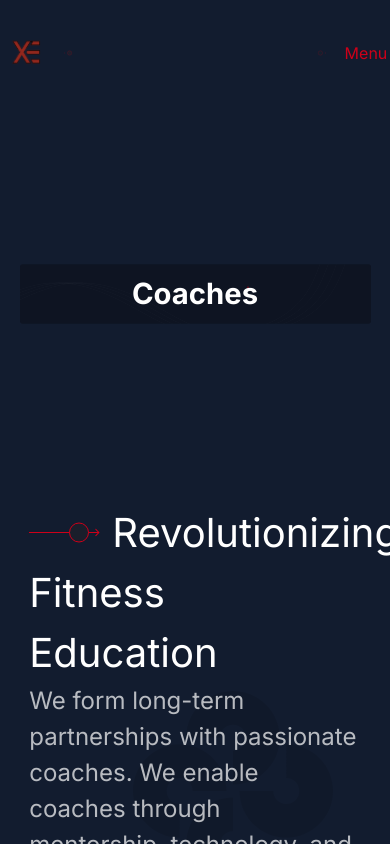
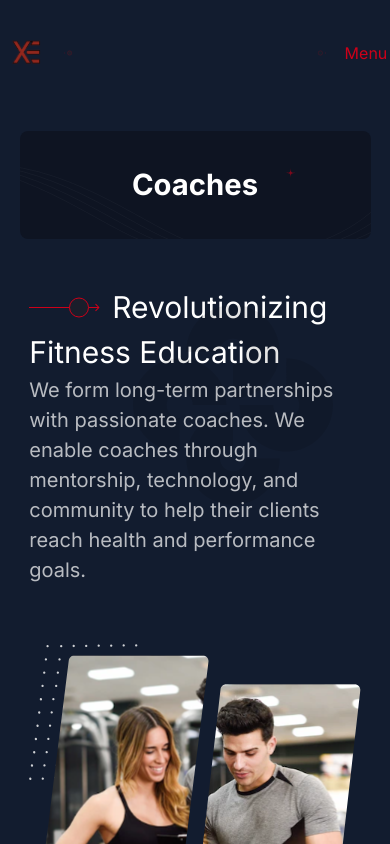
Before and after one commit to mccashland/Xelik-Website, a Next.js app: page /coaches in a window 390 px wide. Shown: the top 844 px of the page. Built offline with nearby package versions, Linux system fonts and the light colour scheme.

Commit message:
fixed responsiveness

```diff
--- a/src/app/page.tsx
+++ b/src/app/page.tsx
@@ -1,5 +1,4 @@
 import LogoHeader from "@/components/LogoHeader/page";
-import Image from "next/image";
 import Link from "next/link";
 
 export default function Home() {
--- a/src/components/Banner/page.tsx
+++ b/src/components/Banner/page.tsx
@@ -5,13 +5,13 @@ interface Props {
 }
 export default function Banner({ text }: Props) {
   return (
-    <div className="flex w-full h-[40vh]  justify-center items-center">
-      <div className=" rounded-lg w-[90%] relative h-[90%]">
-
-        <img className=" w-full h-full" src="/assets/imgs/Banner.svg" alt="banner" />
-
-
-
+    <div className="flex w-full 2xl:h-[350px] rounded-lg xl:h-[300px] lg:h-[223px] h-[120px]  justify-center items-center">
+      <div className="rounded-lg w-[90%] relative h-[90%]">
+        <img
+          className="object-cover rounded-lg w-full h-full"
+          src="/assets/imgs/Banner.svg"
+          alt="banner"
+        />
         <div className="font-bold translate-x-[-50%]  translate-y-[-50%] left-[50%] top-[50%] absolute text-[7.5vw] text-[#fff]">
           {text}
         </div>
--- a/src/components/MainContent/page.tsx
+++ b/src/components/MainContent/page.tsx
@@ -14,8 +14,8 @@ export default function MainContent({ content }: Props) {
   const { mainImage, text1, text2, description, button } = content;
   return (
     <div className="w-full flex flex-col justify-center items-center">
-      <div className="xl:flex xl:flex-row flex flex-col items-center xl:gap-10 gap-12 w-[85%]">
-        <div className="xl:flex ">
+      <div className="xl:flex lg:flex-row flex flex-col items-center xl:gap-10 gap-12 w-[85%]">
+        <div className="xl:flex xl:w-[70%] w-full">
           <div className="xl:w-[70%] lg:w-[80%] relative ">
           <Image
           className="cnt-img absolute right-7 bottom-20"
@@ -26,15 +26,15 @@ export default function MainContent({ content }: Props) {
           />
             <div className="flex  items-center gap-3">
               <img src="/assets/imgs/Arrow Small.svg" alt="" />
-              <div className="text-[#fff] text-[40px]">{text1}</div>
+              <div className="text-[#fff] text-[30px] md:text-[40px] ">{text1}</div>
             </div>
-            <div className="text-[#fff] text-[40px]">{text2}</div>
-            <div className="text-[rgba(255,255,255,1)] opacity-70 text-[24px]">
+            <div className="text-[#fff] text-[30px] md:text-[40px]">{text2}</div>
+            <div className="text-[rgba(255,255,255,1)] opacity-70 text-[20px] md:text-[24px]">
               {description}
             </div>
           </div>
         </div>
-        <div className="relative xl:w-[50vw] lg:w-[60vw]  h-full">
+        <div className="relative">
           <img className="w-full h-full" src={mainImage} alt="main image" />
         </div>
       </div>
```
